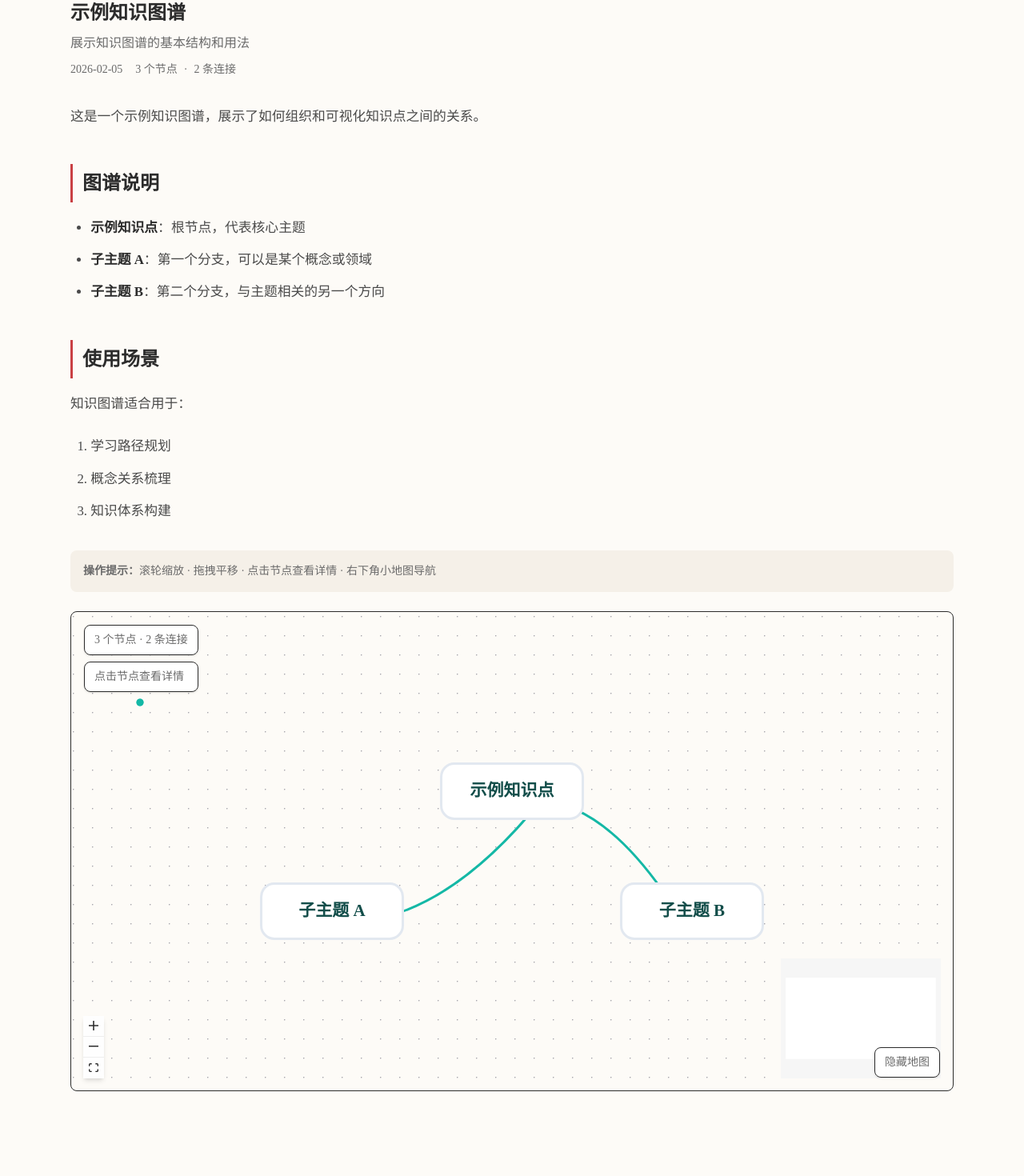
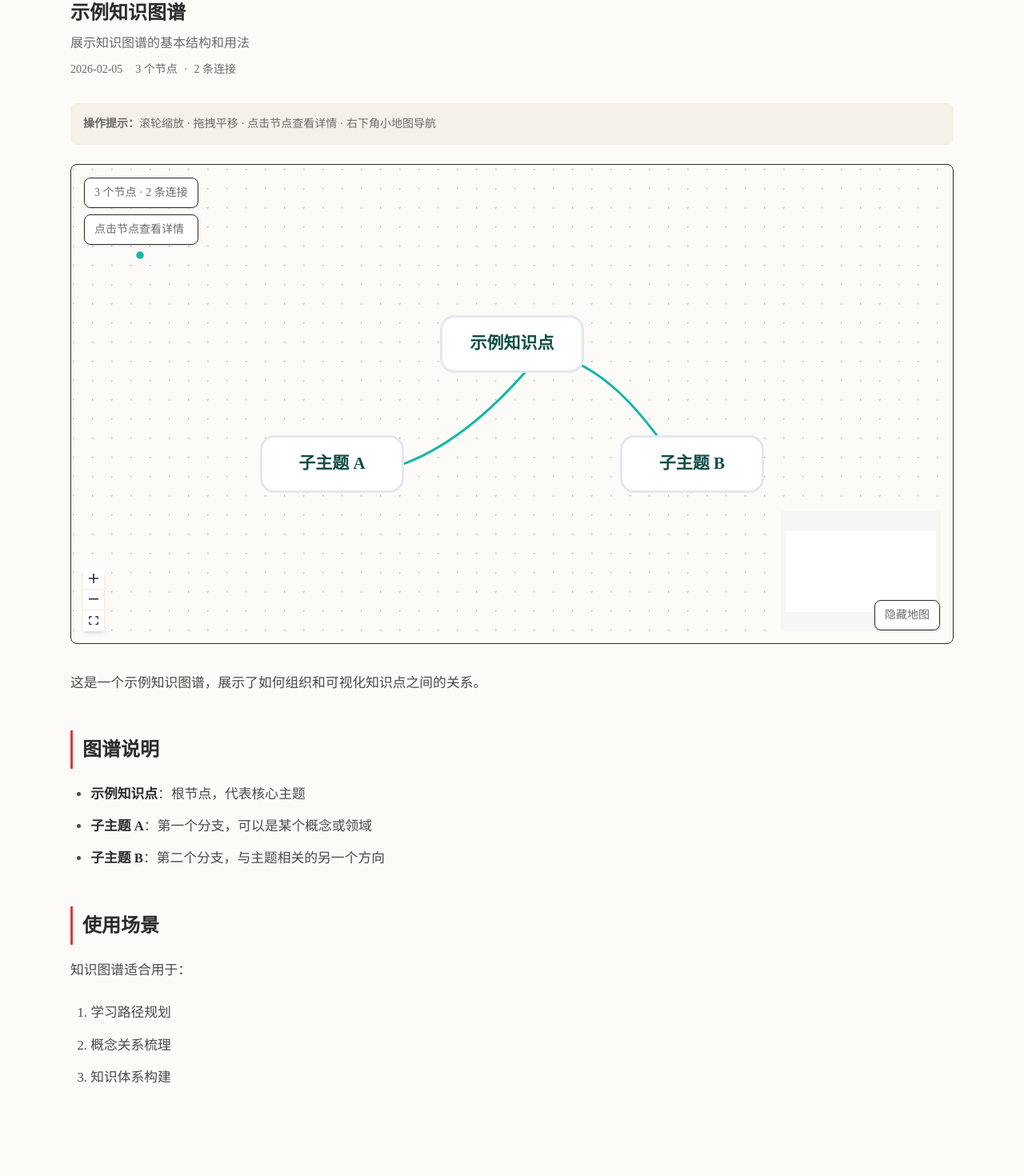
Before and after one commit to GTJasonMK/JasBlog, a Next.js app: page /graphs/example in a window 1280 px wide. Shown: the part 158-1628 px from the top of the page at 80% size. Built offline with nearby package versions, Linux system fonts and the light colour scheme.

Commit message:
style: move graph viewer above content in detail page
调整图谱详情页布局：图谱查看器置于正文上方，方便查阅。
Markdown 文件中正文仍在上方、graph 代码块在下方，方便编辑。

Co-Authored-By: Claude Opus 4.5 <noreply@anthropic.com>

```diff
--- a/src/app/graphs/[slug]/GraphPageClient.tsx
+++ b/src/app/graphs/[slug]/GraphPageClient.tsx
@@ -43,13 +43,6 @@ export default function GraphPageClient({ graph }: GraphPageClientProps) {
         </p>
       </header>
 
-      {/* 正文内容 */}
-      {graph.content.trim() && (
-        <div className="prose-chinese mb-8">
-          <MarkdownRenderer content={graph.content} />
-        </div>
-      )}
-
       {/* 使用说明 */}
       <div className="mb-6 p-4 bg-[var(--color-paper-dark)] rounded-lg text-sm">
         <p className="text-[var(--color-gray)]">
@@ -60,6 +53,13 @@ export default function GraphPageClient({ graph }: GraphPageClientProps) {
 
       {/* 图谱查看器 */}
       <GraphViewer data={graph.graphData} />
+
+      {/* 正文内容 */}
+      {graph.content.trim() && (
+        <div className="prose-chinese mt-8">
+          <MarkdownRenderer content={graph.content} />
+        </div>
+      )}
     </div>
   );
 }
```
